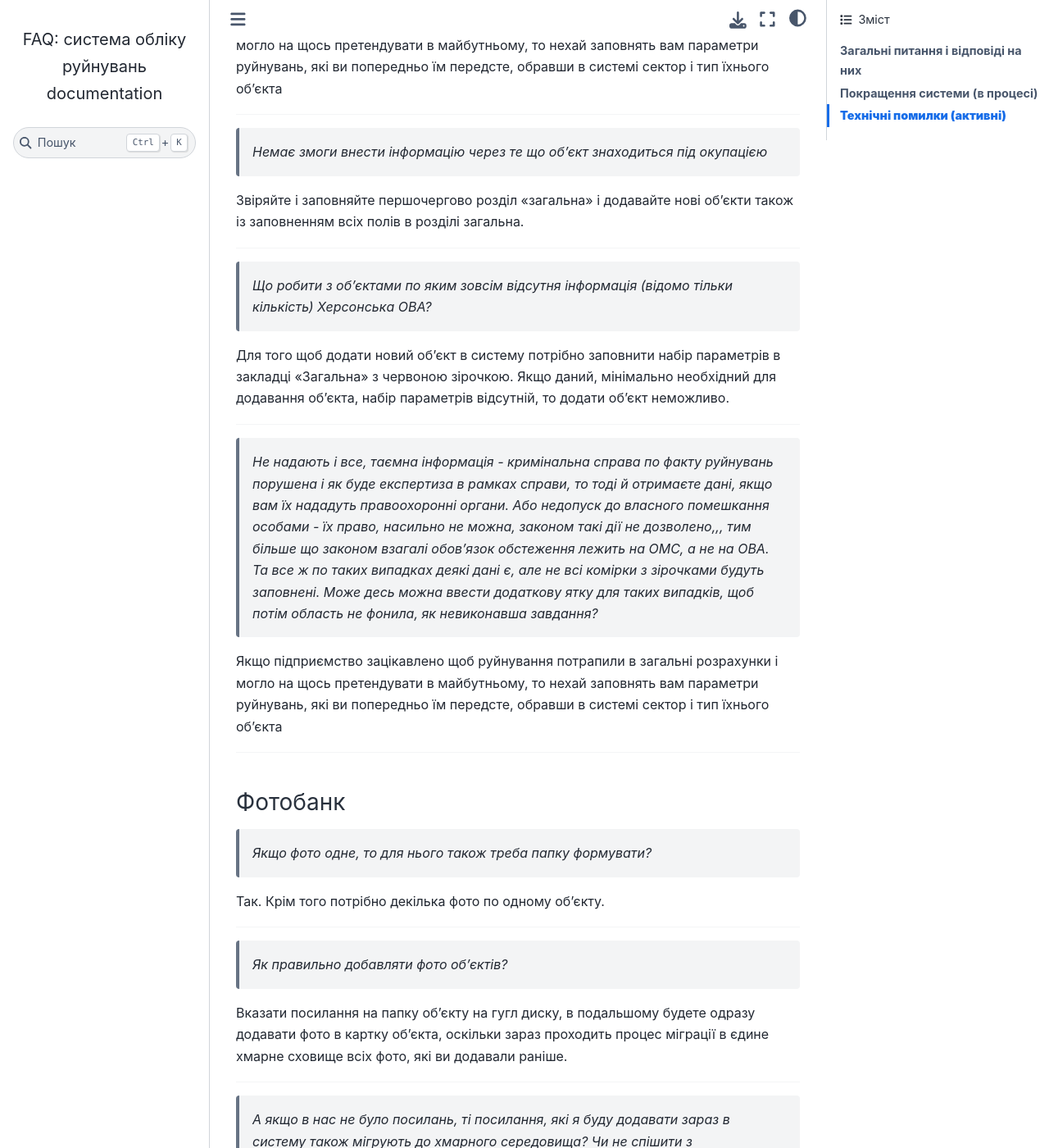
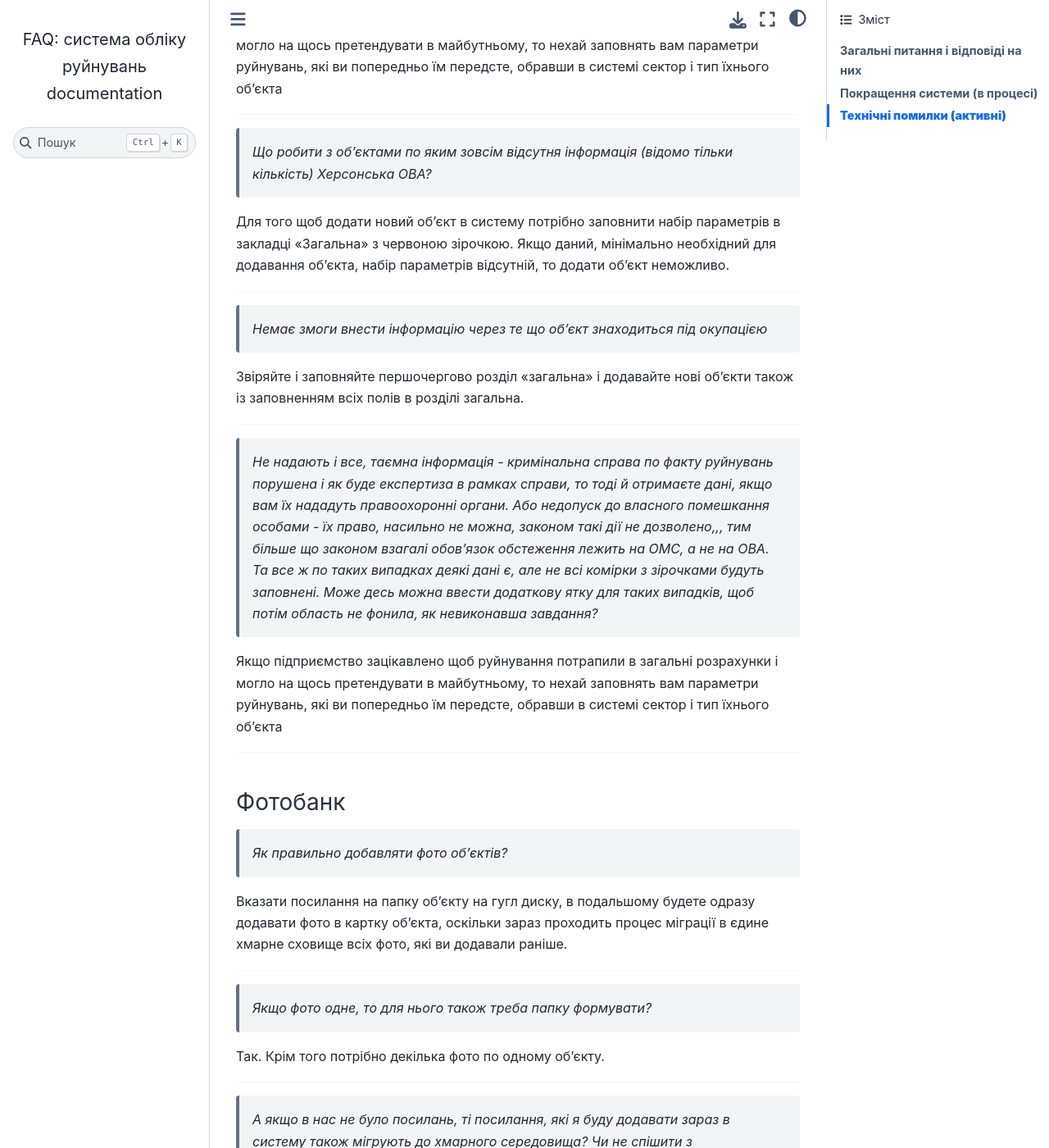
Before and after one commit to hp0404/docs.rebuild, a Sphinx documentation site: the page built from docs/source/index.md, in a window 1280 px wide and 1400 px high, scrolled down 7644 px. Shown: the whole window at 82% size. Built offline with Sphinx 7.4.7 and the Sphinx Book theme 1.1.4, drawn with Linux system fonts in a browser that asks for light colours; some of the changed text lies outside the part shown.

Commit message:
Updated docs

```diff
--- a/docs/source/index.md
+++ b/docs/source/index.md
@@ -181,14 +181,14 @@
 Якщо підприємство зацікавлено щоб руйнування потрапили в загальні розрахунки і могло на щось претендувати в майбутньому, то нехай заповнять вам параметри руйнувань, які ви попередньо їм передсте, обравши в системі сектор і тип їхнього об'єкта
 
 ---
+> *Що робити з об'єктами по яким зовсім відсутня інформація (відомо тільки кількість) Херсонська ОВА?*
+
+Для того щоб додати новий об'єкт в систему потрібно заповнити набір параметрів в закладці "Загальна" з червоною зірочкою. Якщо даний, мінімально необхідний для додавання об'єкта, набір параметрів відсутній, то додати об'єкт неможливо.
+
+---
 > *Немає змоги внести інформацію через те що об’єкт знаходиться під окупацією*
 
 Звіряйте і заповняйте першочергово розділ "загальна" і додавайте нові об'єкти також із заповненням всіх полів в розділі загальна.
-
----
-> *Що робити з об'єктами по яким зовсім відсутня інформація (відомо тільки кількість) Херсонська ОВА?*
-
-Для того щоб додати новий об'єкт в систему потрібно заповнити набір параметрів в закладці "Загальна" з червоною зірочкою. Якщо даний, мінімально необхідний для додавання об'єкта, набір параметрів відсутній, то додати об'єкт неможливо.
 
 ---
 > *Не надають і все, таємна інформація - кримінальна справа по факту руйнувань порушена і як буде експертиза в рамках справи, то тоді й отримаєте дані, якщо вам їх нададуть правоохоронні органи. Або недопуск до власного помешкання особами - їх право, насильно не можна, законом такі дії не дозволено,,, тим більше що законом взагалі обов'язок обстеження лежить на ОМС, а не на ОВА. Та все ж по таких випадках деякі дані є, але не всі комірки з зірочками будуть заповнені. Може десь можна ввести додаткову ятку для таких випадків, щоб потім область не фонила, як невиконавша завдання?*
@@ -202,14 +202,14 @@
 ### Фотобанк
 
 <!-- photos starts -->
+> *Як правильно добавляти фото об'єктів?*
+
+Вказати посилання на папку об'єкту на гугл диску, в подальшому будете одразу додавати фото в картку об'єкта, оскільки зараз проходить процес міграції в єдине хмарне сховище всіх фото, які ви додавали раніше.
+
+---
 > *Якщо фото одне, то для нього також треба папку формувати?*
 
 Так. Крім того потрібно декілька фото по одному об'єкту.
-
----
-> *Як правильно добавляти фото об'єктів?*
-
-Вказати посилання на папку об'єкту на гугл диску, в подальшому будете одразу додавати фото в картку об'єкта, оскільки зараз проходить процес міграції в єдине хмарне сховище всіх фото, які ви додавали раніше.
 
 ---
 > *А якщо в нас не було посилань, ті посилання, які я буду додавати зараз в систему також мігрують до хмарного середовища? Чи не спішити з посиланнями?*
@@ -342,14 +342,14 @@
 
 
 ---
+> *Якщо у нас об'єкт у якого фасад це більша частина вітражних вікон, то фактично фасад складає меншу частину вікон і система мені рахує % пошкодження фасаду зі знаком "-". Чи залишати від'ємне число??*
+
+Мінусове не залишати, є загальна площа фасаду, загальна площа вікон і відповідно рахує площу фасаду без вікон. Якщо фасад повністю скляний, то загальна площа фасаду = площі вікон. Краще поміряти кожний фасад або лицевий і боковий і помножити на 2
+
+---
 > *В деяких об’єктах відсутні поля з загальною інформацією про пошкодження, як це можна виправити?*
 
 Всі необхідні поля відкриваються у разі вибору того чи іншого варіанту відповіді.
-
----
-> *Якщо у нас об'єкт у якого фасад це більша частина вітражних вікон, то фактично фасад складає меншу частину вікон і система мені рахує % пошкодження фасаду зі знаком "-". Чи залишати від'ємне число??*
-
-Мінусове не залишати, є загальна площа фасаду, загальна площа вікон і відповідно рахує площу фасаду без вікон. Якщо фасад повністю скляний, то загальна площа фасаду = площі вікон. Краще поміряти кожний фасад або лицевий і боковий і помножити на 2
 
 ---
 > *якщо зруйнований об'єкт повністю ставимо відповідно всю площу будівлі, і якщо тріщина в стіні, тоді теж всю площу будівлі.*
```
Also changed, not shown: other parts of docs/source/index.md (+6 -6 lines).
